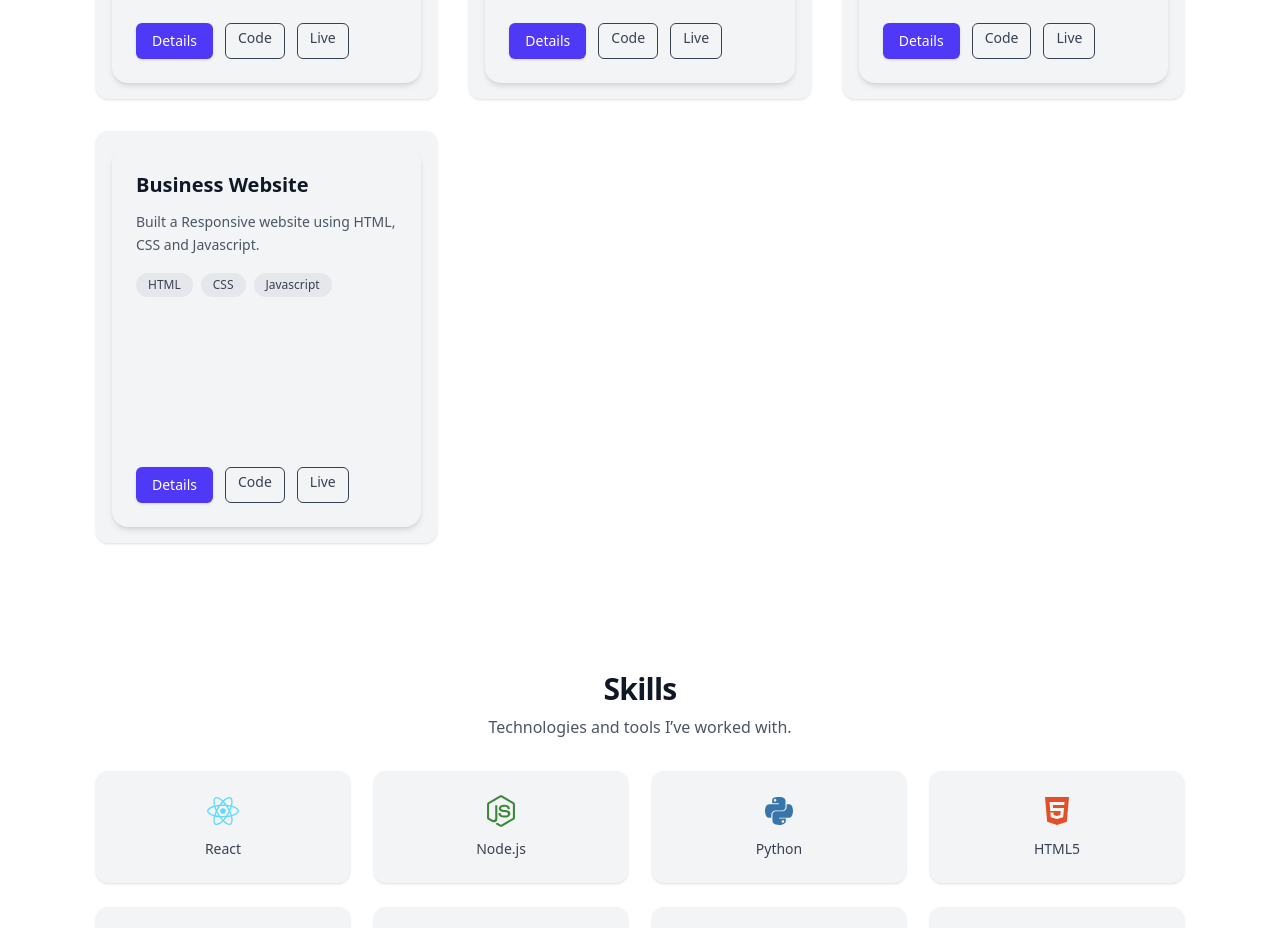
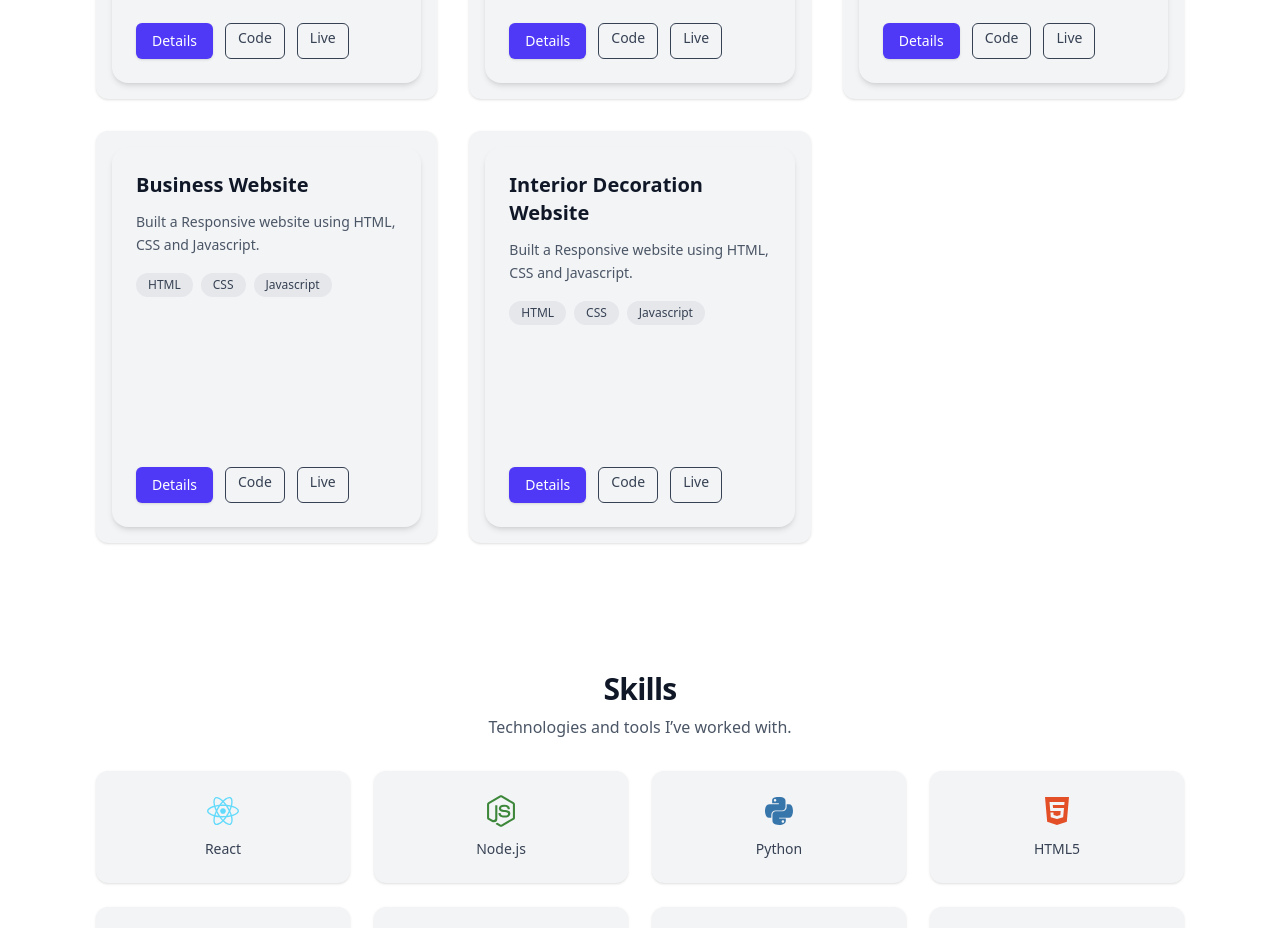
Before and after one commit to sabinpr/My-Portfolio, a React (Vite) app: page / in a window 1280 px wide. Shown: the part 2540-3468 px from the top of the page. Built offline with nearby package versions, Linux system fonts and the light colour scheme.

Commit message:
new project

```diff
--- a/src/data/projects.js
+++ b/src/data/projects.js
@@ -87,4 +87,12 @@ export const projects = [
     repo: "https://github.com/sabinpr/Business-Website",
     live: "https://businessnepal.vercel.app",
   },
+  {
+    id: 10,
+    title: "Interior Decoration Website",
+    description: "Built a Responsive website using HTML, CSS and Javascript.",
+    tags: ["HTML", "CSS", "Javascript"],
+    repo: "https://github.com/sabinpr/Form-rite",
+    live: "https://form-rite.vercel.app",
+  },
 ];
```
